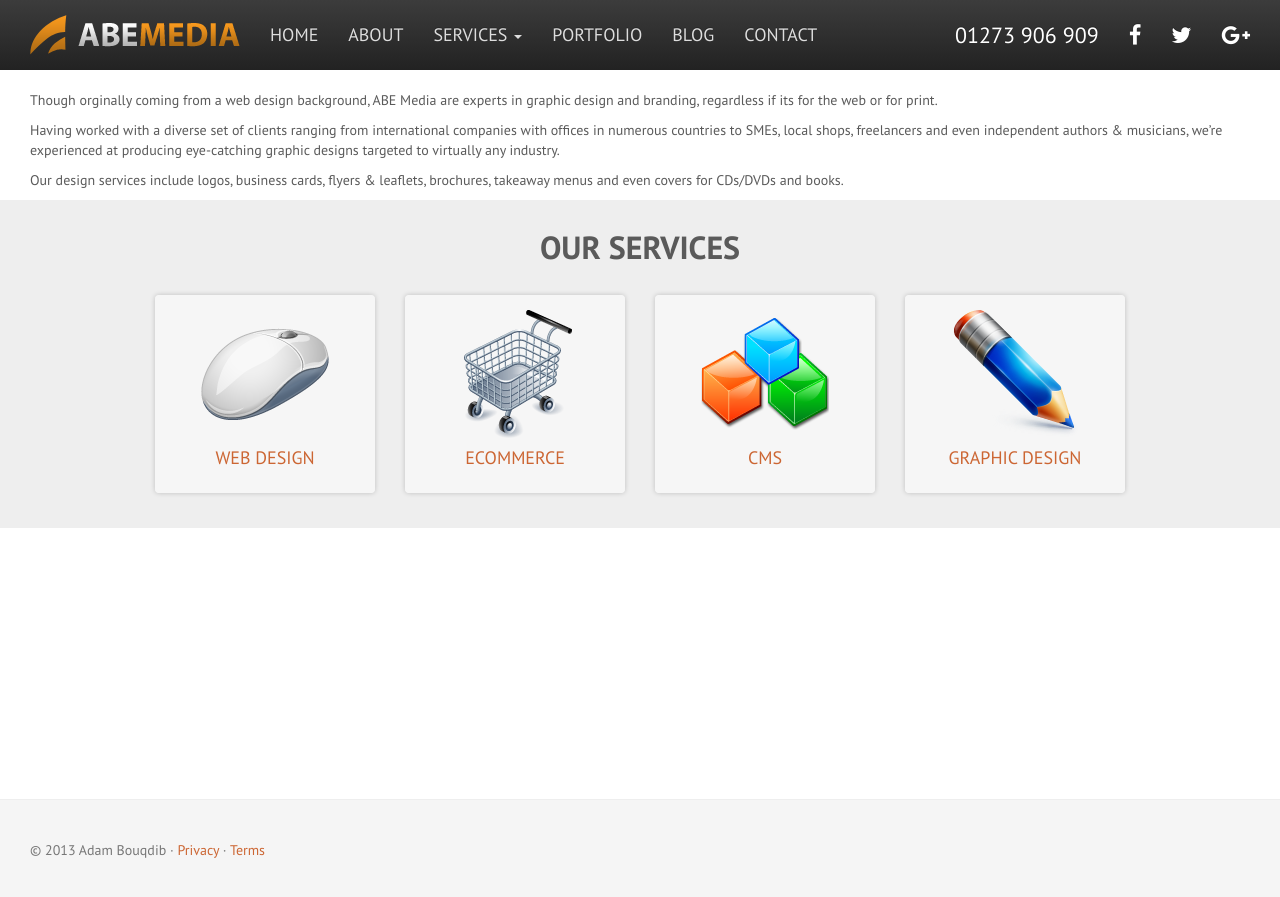
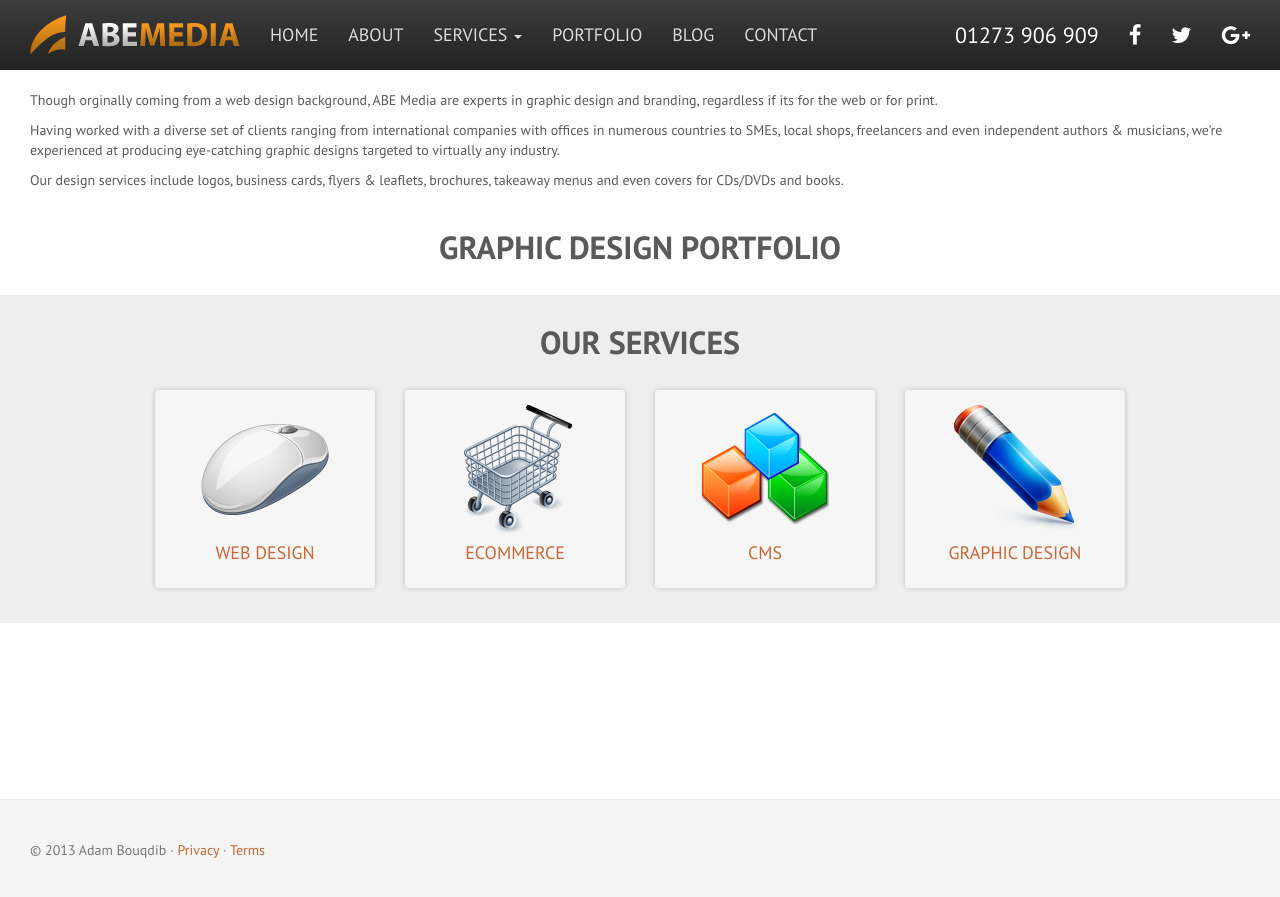
Before and after one commit to abemedia/abemedia.github.io, a Jekyll site: the page built from graphic-design.md, in a window 1280 px wide. Shown: the top 897 px of the page. Built offline with Jekyll 4.4.1, drawn with Linux system fonts in a browser that asks for light colours; nearby versions of some CDN libraries.

Commit message:
Update graphic-design.md

```diff
--- a/graphic-design.md
+++ b/graphic-design.md
@@ -9,6 +9,11 @@ sitemap:
     lastmod: 2013-11-09T7:30:00
 bottom:
 -
+    content: portfolio
+    params:
+        title: Graphic Design Portfolio
+        filter: graphic
+-
     content: services
     params:
         title: Our Services
```
